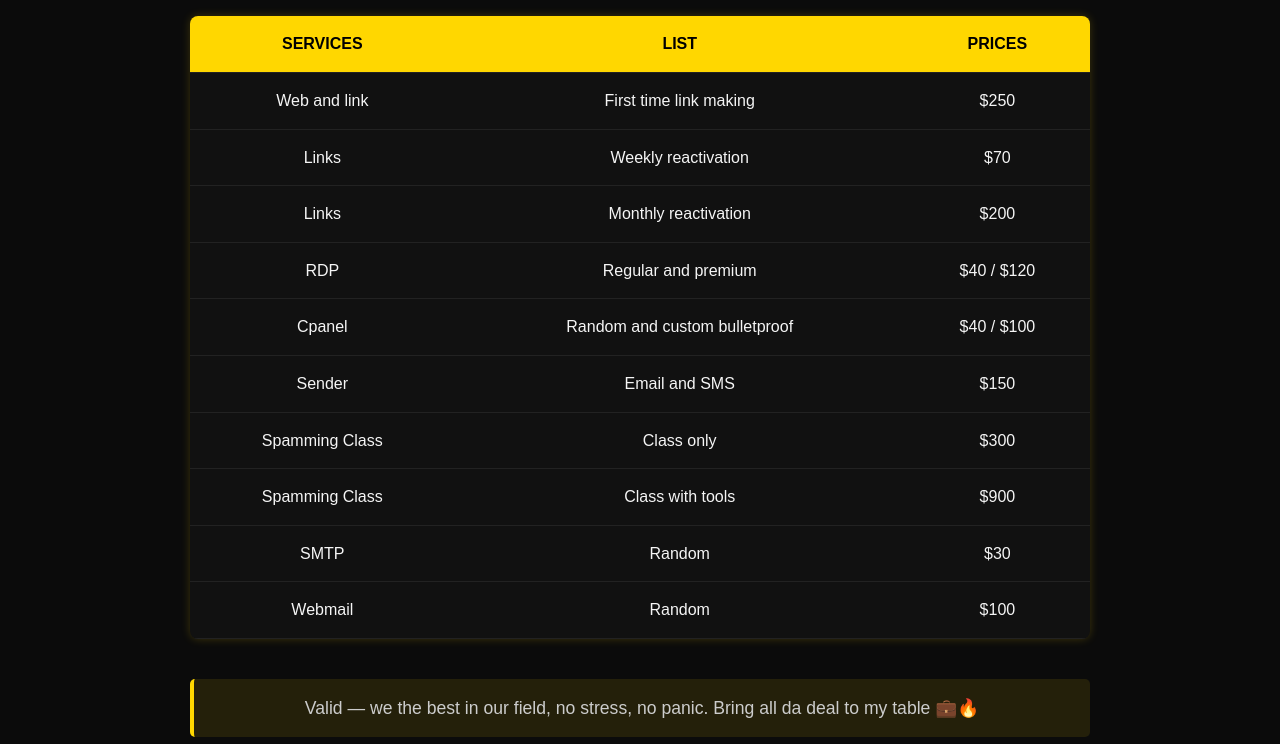
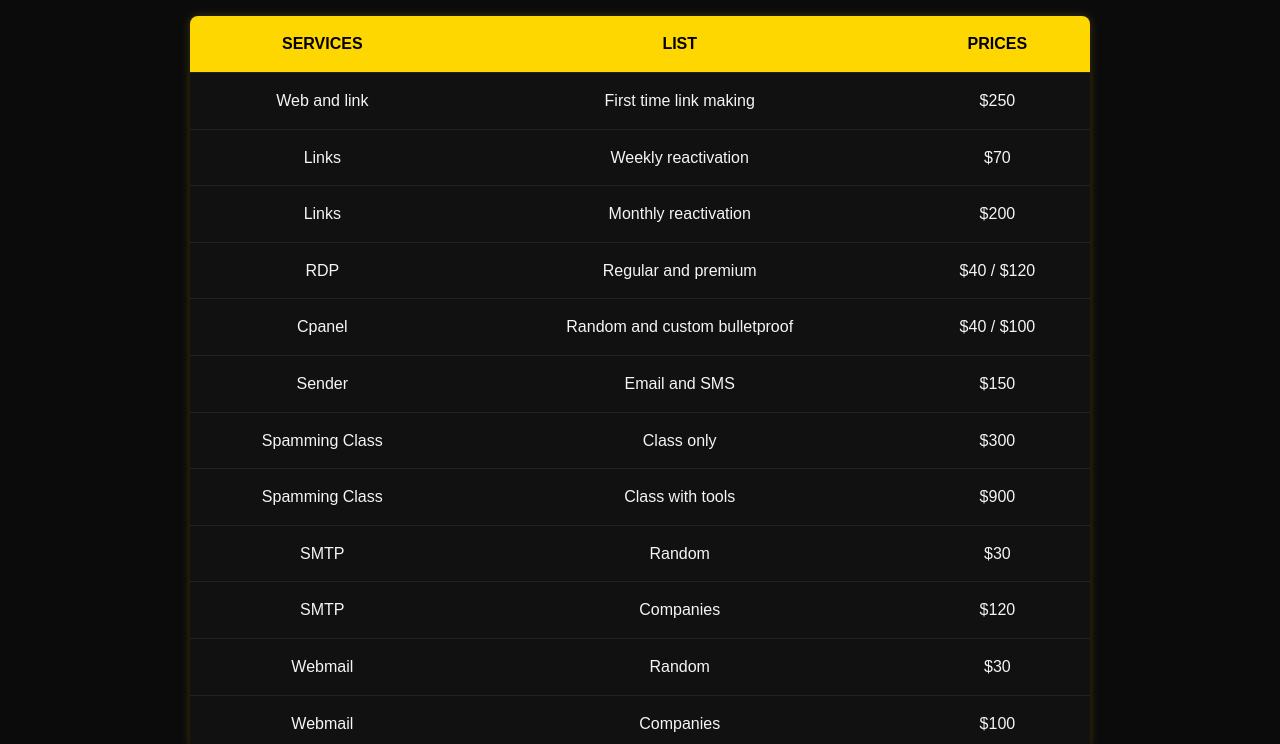
Before and after one commit to margzy247/Valid, a plain HTML site: page index.html in a window 1280 px wide. Shown: the part 208-952 px from the top of the page. Drawn offline with Linux system fonts and the light colour scheme.

Commit message:
Update index.html

```diff
--- a/index.html
+++ b/index.html
@@ -152,7 +152,9 @@
         <tr><td>Spamming Class</td><td>Class only</td><td>$300</td></tr>
         <tr><td>Spamming Class</td><td>Class with tools</td><td>$900</td></tr>
         <tr><td>SMTP</td><td>Random</td><td>$30</td></tr>
-        <tr><td>Webmail</td><td>Random</td><td>$100</td></tr>
+        <tr><td>SMTP</td><td>Companies</td><td>$120</td></tr>
+        <tr><td>Webmail</td><td>Random</td><td>$30</td></tr>
+        <tr><td>Webmail</td><td>Companies</td><td>$100</td></tr>
       </tbody>
     </table>
 
```
